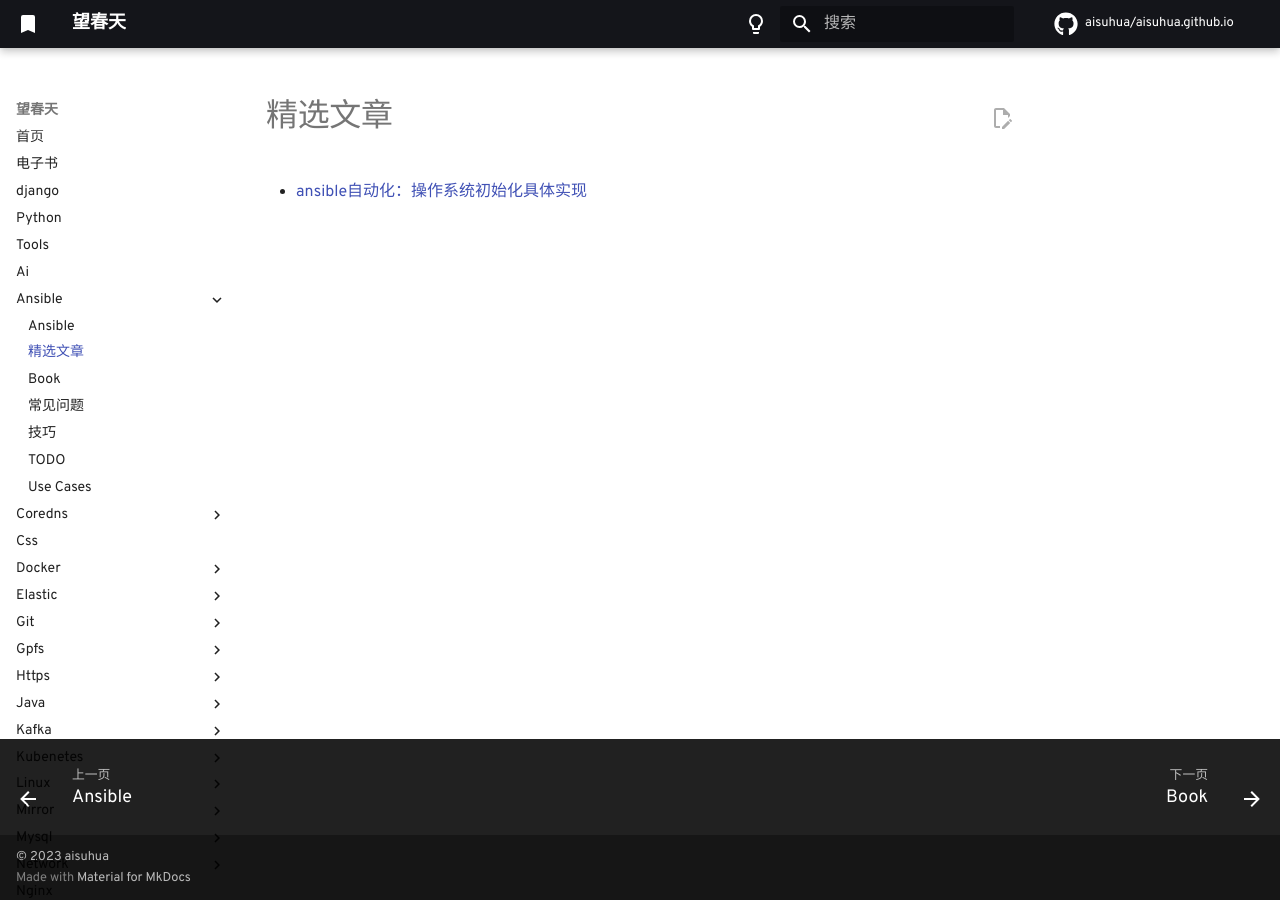
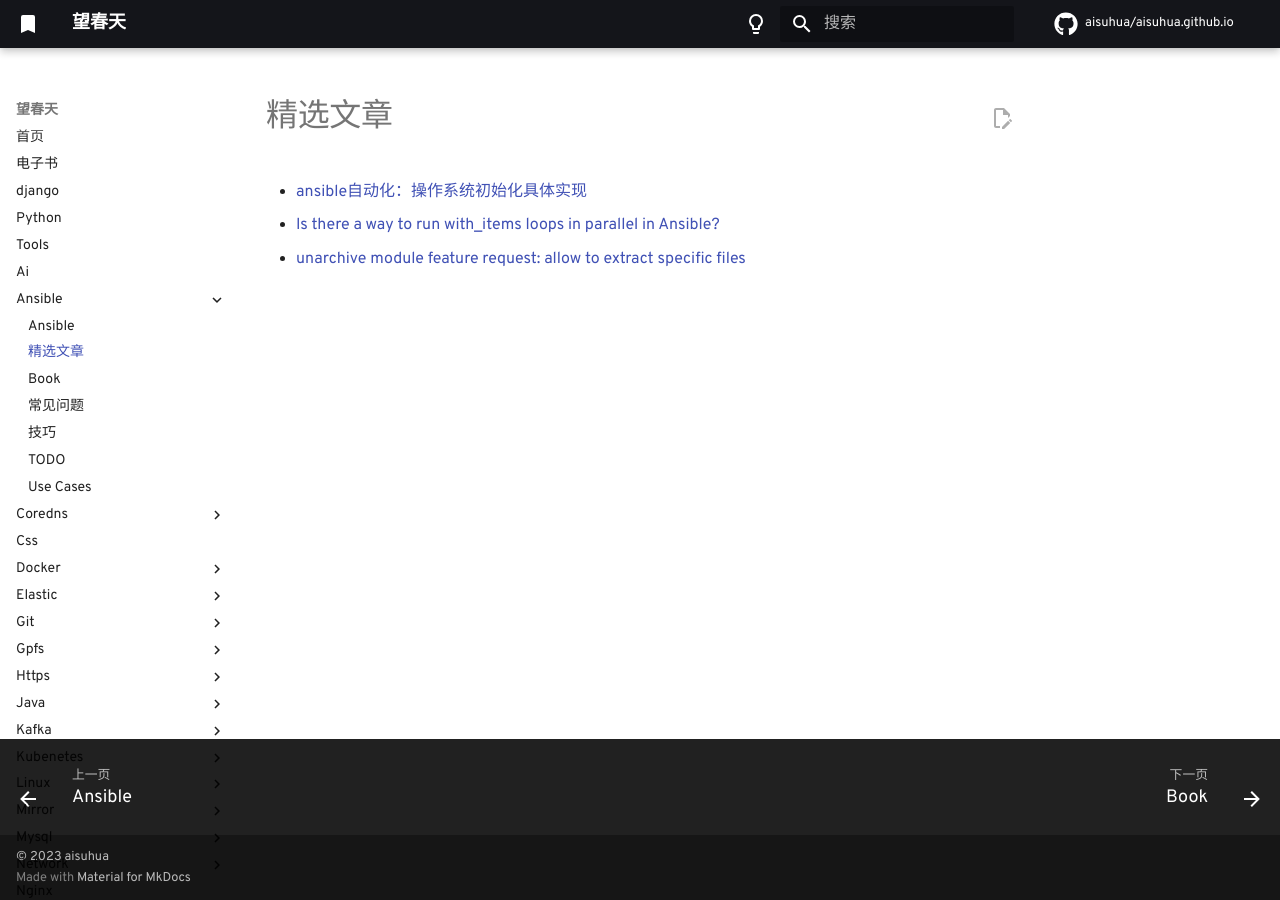
Before and after one commit to aisuhua/aisuhua.github.io, an MkDocs documentation site: the page built from docs/ansible/artile.md, in a window 1280 px wide. Built offline with MkDocs 1.6.1 and Material for MkDocs 9.7.7, drawn with Linux system fonts in a browser that asks for light colours; comment, search, counter and statistics services are not loaded.

Commit message:
artile.md

```diff
--- a/docs/ansible/artile.md
+++ b/docs/ansible/artile.md
@@ -1,3 +1,5 @@
 # 精选文章
 
 - [ansible自动化：操作系统初始化具体实现](https://juejin.cn/post/6995171921004331038)
+- [Is there a way to run with_items loops in parallel in Ansible?](https://devops.stackexchange.com/questions/3860/is-there-a-way-to-run-with-items-loops-in-parallel-in-ansible)
+- [unarchive module feature request: allow to extract specific files](https://github.com/ansible/ansible/issues/27081)
```
Also changed, not shown: docs/kafka/REAEMD.md (+1 -0 lines).
